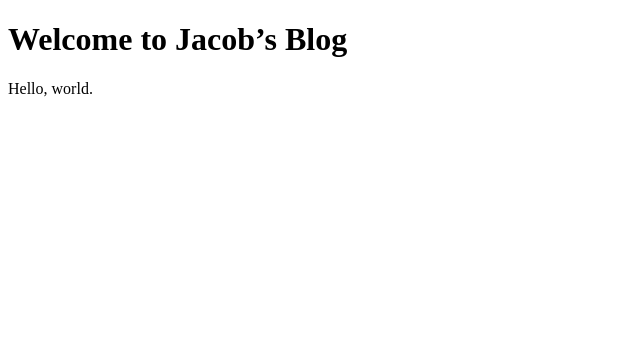
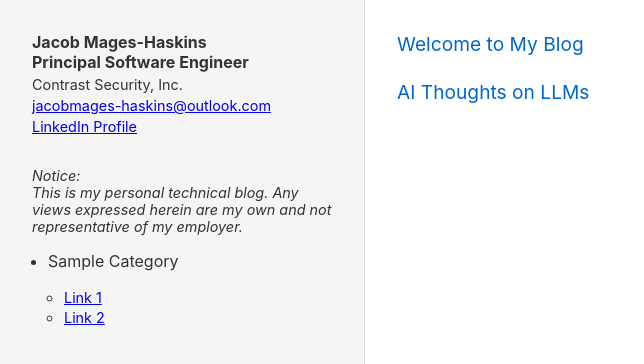
Before and after one commit to jacobm-eng/jacoblog, a plain HTML site: page index.html in a window 1280 px wide. Shown: the top 364 px of the page, without its empty margins (0-644 px from the left). Drawn offline with Linux system fonts and the light colour scheme.

Commit message:
Update index.html
Format layout

```diff
--- a/index.html
+++ b/index.html
@@ -1,11 +1,129 @@
 <!DOCTYPE html>
-<html>
+<html lang="en">
 <head>
   <meta charset="UTF-8" />
-  <title>Welcome</title>
+  <meta name="viewport" content="width=device-width, initial-scale=1.0" />
+  <title>Jacoblog</title>
+  <style>
+    /* Base styling */
+    body {
+      margin: 0;
+      padding: 0;
+      font-family: -apple-system, BlinkMacSystemFont, "Segoe UI", Roboto, Helvetica, Arial, sans-serif;
+      background-color: #ffffff;
+      color: #333;
+      display: flex;
+      flex-direction: row;
+      min-height: 100vh;
+    }
+
+    /* Sidebar */
+    .sidebar {
+      flex: 0 0 300px;
+      padding: 2rem;
+      background-color: #f5f5f5;
+      border-right: 1px solid #ddd;
+    }
+
+    .sidebar h1, .sidebar h2, .sidebar h3 {
+      margin: 0;
+      font-size: 1rem;
+    }
+
+    .sidebar p, .sidebar a {
+      font-size: 0.9rem;
+      margin: 0.25rem 0;
+      word-break: break-word;
+    }
+
+    .sidebar ul {
+      margin-top: 1rem;
+      padding-left: 1rem;
+    }
+
+    /* Main content */
+    .main {
+      flex: 1;
+      padding: 2rem;
+    }
+
+    .post-link {
+      margin-bottom: 1.5rem;
+    }
+
+    .post-link a {
+      font-size: 1.2rem;
+      color: #0066cc;
+      text-decoration: none;
+    }
+
+    .post-link a:hover {
+      text-decoration: underline;
+    }
+
+    /* Responsive for mobile */
+    @media (max-width: 768px) {
+      body {
+        flex-direction: column;
+      }
+      .sidebar {
+        border-right: none;
+        border-bottom: 1px solid #ddd;
+      }
+    }
+  </style>
 </head>
 <body>
-  <h1>Welcome to Jacob’s Blog</h1>
-  <p>Hello, world.</p>
+  <!-- Sidebar / Identity Block -->
+  <aside class="sidebar">
+    <h2>Jacob Mages-Haskins</h2>
+    <h3>Principal Software Engineer</h3>
+    <p>Contrast Security, Inc.</p>
+
+    <p><a href="mailto:jacobmages-haskins@outlook.com">jacobmages-haskins@outlook.com</a></p>
+    <p><a href="https://www.linkedin.com/in/jacob-haskins/" target="_blank">LinkedIn Profile</a></p>
+
+    <p style="margin-top: 2rem; font-style: italic;">
+      Notice:<br />
+      This is my personal technical blog. Any views expressed herein are my own and not representative of my employer.
+    </p>
+
+    <!-- Blog roll placeholder -->
+    <ul>
+      <li>Sample Category
+        <ul>
+          <li><a href="#">Link 1</a></li>
+          <li><a href="#">Link 2</a></li>
+        </ul>
+      </li>
+      <!-- Add more nested ul tags here -->
+    </ul>
+  </aside>
+
+  <!-- Main Content Area -->
+  <main class="main">
+    <section class="post-link">
+      <a href="/posts/welcome.html">Welcome to My Blog</a>
+    </section>
+    <section class="post-link">
+      <a href="/posts/ai-thoughts-on-llms.html">AI Thoughts on LLMs</a>
+    </section>
+    <!-- Add more post links here -->
+  </main>
+
+  <!-- Optional: Giscus Comment Section -->
+  <!--
+  <script src="https://giscus.app/client.js"
+    data-repo="yourusername/jacoblog"
+    data-repo-id="REPO_ID"
+    data-category="Post Comments"
+    data-category-id="CATEGORY_ID"
+    data-mapping="pathname"
+    data-reactions-enabled="1"
+    data-theme="light"
+    crossorigin="anonymous"
+    async>
+  </script>
+  -->
 </body>
 </html>
```
